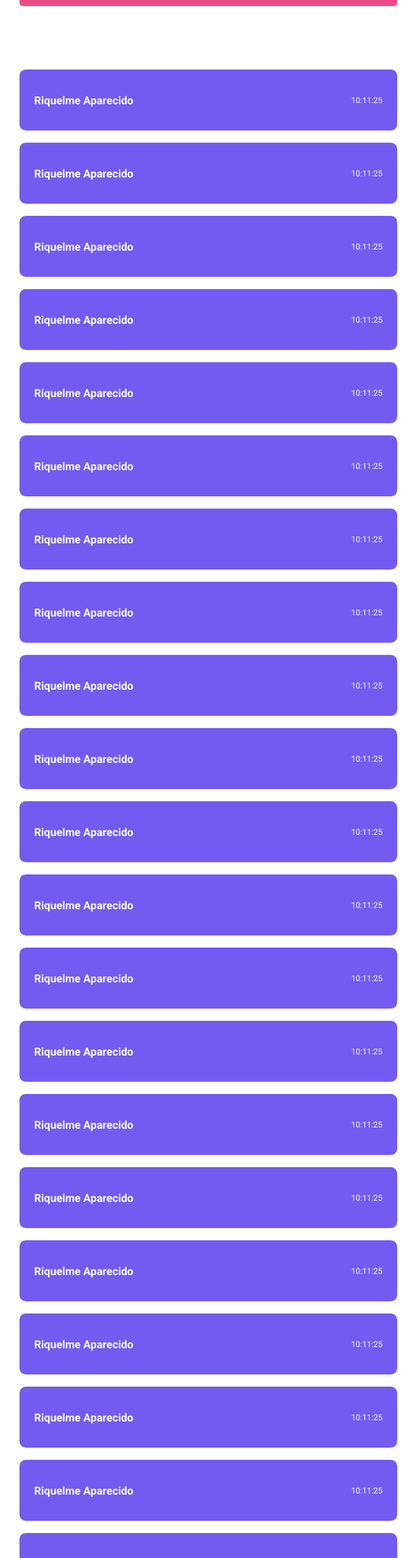
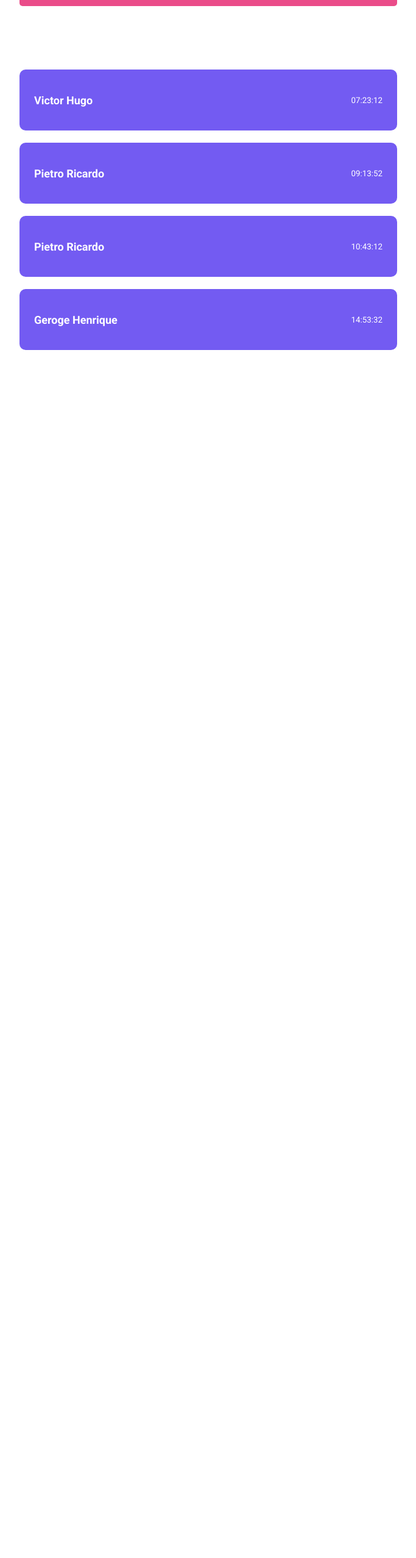
Before and after one commit to RibleBlock/reactapp, a React (Vite) app: page / in a window 1280 px wide. Shown: the part 234-2789 px from the top of the page at 61% size, without its empty margins (298-981 px from the left). After the commit the page ends 828 px from the top, so only its background shows below. Built offline with nearby package versions, Linux system fonts and the light colour scheme.

Commit message:
atributos dos componentes

```diff
--- a/src/components/Card/index.jsx
+++ b/src/components/Card/index.jsx
@@ -1,10 +1,10 @@
 import './Card.style.css';
 
-export function Card() {
-  return (
+export function Card({ user, time }) { // <-- tambem pode usar desestruturacao para chamar apenas o nome 'user'
+  return (                             //     se for desestruracao"{user}" ou senao "{props.user}"
     <div className='card'>
-      <strong>Riquelme Aparecido</strong>
-      <small>10:11:25</small>
+      <strong>{user}</strong>
+      <small>{time}</small>
     </div>
   );
 }
--- a/src/pages/Home/index.jsx
+++ b/src/pages/Home/index.jsx
@@ -9,45 +9,10 @@ export function Home() {
         <input type="text" placeholder="Digite o nome..." />
         <button type="button">Adicionar</button>
 
-        <Card />
-        <Card />
-        <Card />
-        <Card />
-        <Card />
-        <Card />
-        <Card />
-        <Card />
-        <Card />
-        <Card />
-        <Card />
-        <Card />
-        <Card />
-        <Card />
-        <Card />
-        <Card />
-        <Card />
-        <Card />
-        <Card />
-        <Card />
-        <Card />
-        <Card />
-        <Card />
-        <Card />
-        <Card />
-        <Card />
-        <Card />
-        <Card />
-        <Card />
-        <Card />
-        <Card />
-        <Card />
-        <Card />
-        <Card />
-        <Card />
-        <Card />
-        <Card />
-        <Card />
-        <Card />
+        <Card user="Victor Hugo" time="07:23:12" />
+        <Card user="Pietro Ricardo" time="09:13:52" />
+        <Card user="Pietro Ricardo" time="10:43:12" />
+        <Card user="Geroge Henrique" time="14:53:32" />
       </form>
   );
 }
```
